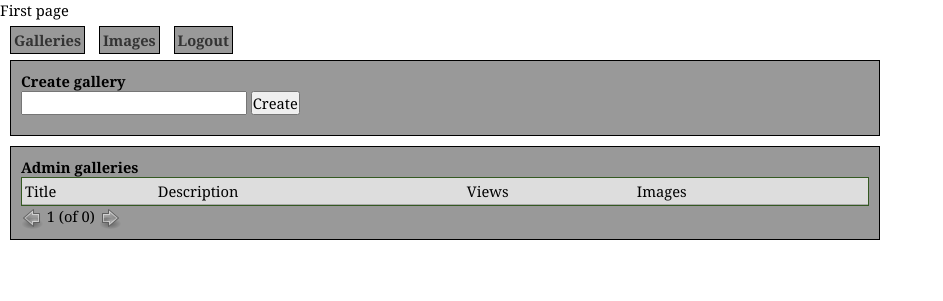
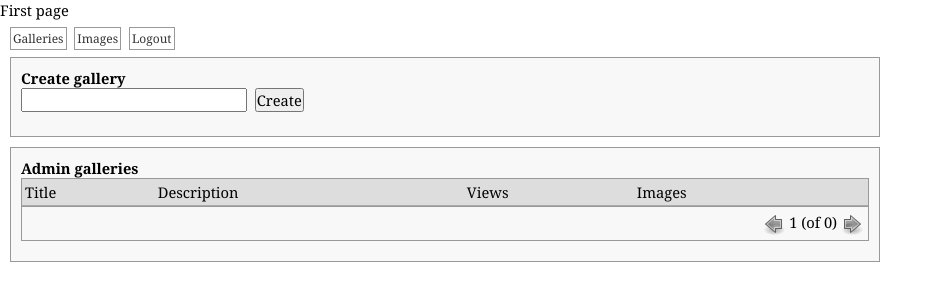
Before and after one commit to RiJo/phphoto, a PHP site: page /index.php?adm=g in a window 1280 px wide. Shown: the top 301 px of the page, without its empty margins (0-943 px from the left). Run offline with PHP 8.4, Linux system fonts and the light colour scheme; the visitor is signed in with stand-in values (Sample User, id 1); data that the repository does not hold is empty.

Commit message:
improved stylesheets

```diff
--- a/src/admin.php
+++ b/src/admin.php
@@ -9,22 +9,22 @@ function phphoto_upload_image() {
         $replace_existing = (isset($_POST['replace']) && $_POST['replace'] == 'true');
 
         if (!in_array(strtolower($extension), $allowed_filetypes)) {
-            echo "\n<div class='error'>not a valid filetype: $extension</div>";
+            echo "\n<div class='message' id='error'>not a valid filetype: $extension</div>";
         }
         elseif (!is_numeric($filesize) || $filesize > IMAGE_MAX_FILESIZE) {
-            echo "\n<div class='error'>the file is too big (".format_byte($filesize)."), allowed is less than ".format_byte(IMAGE_MAX_FILESIZE)."!</div>";
+            echo "\n<div class='message' id='error'>the file is too big (".format_byte($filesize)."), allowed is less than ".format_byte(IMAGE_MAX_FILESIZE)."!</div>";
         }
         else {
             $db = phphoto_db_connect();
             $image_id = store_image($db, $uploaded_image, $replace_existing);
             if ($image_id == INVALID_ID) {
-                echo "\n    <div class='error'>Could not insert the image in the database</div>";
+                echo "\n    <div class='message' id='error'>Could not insert the image in the database</div>";
             }
             elseif ($image_id == -2) {
-                echo "\n    <div class='warning'>Filename already exists in database</div>";
+                echo "\n    <div class='message' id='warning'>Filename already exists in database</div>";
             }
             else {
-                echo "\n    <div class='info'>Image uploaded successfully</div>";
+                echo "\n    <div class='message' id='info'>Image uploaded successfully</div>";
             }
         }
         unlink($uploaded_image['tmp_name']); // delete temp file
@@ -32,7 +32,7 @@ function phphoto_upload_image() {
 
     $filetypes = implode(', ', $allowed_filetypes);
 
-    echo "\n<div class='settings'>";
+    echo "\n<div class='admin'>";
     echo "\n    <h1>Upload image</h1>";
     echo "\n    <p>";
     echo "\n    allowed formats: $filetypes";
@@ -42,8 +42,8 @@ function phphoto_upload_image() {
     echo "\n    <form method='post' action='".CURRENT_PAGE."?".GET_KEY_ADMIN_QUERY."=".GET_VALUE_ADMIN_IMAGE."' enctype='multipart/form-data'>";
     echo "\n        <input type='file' name='image'>";
     echo "\n        <br>";
+    echo "\n        <input type='submit' value='Upload'>";
     echo "\n        <input type='checkbox' name='replace' value='true' id='replace'><label for='replace'>Replace existing</label>";
-    echo "\n        <input type='submit' value='Upload'>";
     echo "\n    </form>";
     echo "\n</div>";
 }
@@ -53,10 +53,10 @@ function phphoto_create_gallery($db) {
         $title = $_POST['title'];
         $sql = "INSERT INTO galleries (title, description, created) VALUES ('$title', '', NOW())";
         if (phphoto_db_query($db, $sql) == 1) {
-            echo "\n    <div class='info'>Gallery has has been added</div>";
+            echo "\n    <div class='message' id='info'>Gallery has has been added</div>";
         }
     }
-    echo "\n<div class='settings'>";
+    echo "\n<div class='admin'>";
     echo "\n    <h1>Create gallery</h1>";
     echo "\n    <form method='post' action='".CURRENT_PAGE."?".GET_KEY_ADMIN_QUERY."=".GET_VALUE_ADMIN_GALLERY."'>";
     echo "\n        <input type='input' name='title' maxlength='255'>";
@@ -68,10 +68,10 @@ function phphoto_create_gallery($db) {
 function phphoto_regenerate_image_thumbnails($db) {
     if(isset($_POST['regenerate_thumbs'])) {
         $regenerated_thumbnails = regenerate_image_thumbnails($db);
-        echo "\n    <div class='info'>$regenerated_thumbnails thumbnails have been regenerated</div>";
+        echo "\n    <div class='message' id='info'>$regenerated_thumbnails thumbnails have been regenerated</div>";
     }
 
-    echo "\n<div class='settings'>";
+    echo "\n<div class='admin'>";
     echo "\n    <h1>Regenerate thumbnails</h1>";
     echo "\n    <p>Note: this may take a while depending on the number of images in the database.</p>";
     echo "\n    <form method='post' action='".CURRENT_PAGE."?".GET_KEY_ADMIN_QUERY."=".GET_VALUE_ADMIN_IMAGE."'>";
@@ -84,11 +84,11 @@ function phphoto_regenerate_image_thumbnails($db) {
 function phphoto_regenerate_gallery_thumbnail($db, $gallery_id) {
     if(isset($_POST['regenerate_thumbs'])) {
         if (regenerate_gallery_thumbnail($db, $gallery_id)) {
-            echo "\n    <div class='info'>Gallery thumbnail have been regenerated</div>";
+            echo "\n    <div class='message' id='info'>Gallery thumbnail have been regenerated</div>";
         }
     }
 
-    echo "\n<div class='settings'>";
+    echo "\n<div class='admin'>";
     echo "\n    <h1>Regenerate thumbnail</h1>";
     echo "\n    <p>Note: this may take a while depending on the number of images in the gallery.</p>";
     echo "\n    <form method='post' action='".CURRENT_PAGE."?".GET_KEY_ADMIN_QUERY."=".GET_VALUE_ADMIN_GALLERY."&".GET_KEY_GALLERY_ID."=$gallery_id'>";
@@ -109,14 +109,14 @@ function phphoto_echo_admin_gallery($db, $gallery_id) {
             // add image
             $sql = "INSERT INTO image_to_gallery (gallery_id, image_id, created) VALUES ($gallery_id, ".$_POST[GET_KEY_IMAGE_ID].", NOW())";
             if (phphoto_db_query($db, $sql) == 1) {
-                echo "\n    <div class='info'>Image has has been added</div>";
+                echo "\n    <div class='message' id='info'>Image has has been added</div>";
             }
         }
         if($_GET[GET_KEY_OPERATION] == GET_VALUE_DELETE && isset($_GET[GET_KEY_IMAGE_ID])) {
             // remove image
             $sql = "DELETE FROM image_to_gallery WHERE gallery_id = $gallery_id AND image_id = ".$_GET[GET_KEY_IMAGE_ID];
             if (phphoto_db_query($db, $sql) == 1) {
-                echo "\n    <div class='info'>Image has has been removed</div>";
+                echo "\n    <div class='message' id='info'>Image has has been removed</div>";
             }
         }
         if ($_GET[GET_KEY_OPERATION] == GET_VALUE_UPDATE && isset($_POST['title']) && isset($_POST['description'])) {
@@ -126,7 +126,7 @@ function phphoto_echo_admin_gallery($db, $gallery_id) {
 
             $sql = "UPDATE galleries SET title = '$title', description = '$description' WHERE id = $gallery_id";
             if (phphoto_db_query($db, $sql) == 1) {
-                echo "\n    <div class='info'>Gallery has been updated</div>";
+                echo "\n    <div class='message' id='info'>Gallery has been updated</div>";
             }
         }
     }
@@ -137,7 +137,7 @@ function phphoto_echo_admin_gallery($db, $gallery_id) {
     $gallery_data = phphoto_db_query($db, $sql);
 
     if (count($gallery_data) != 1) {
-        echo "\n    <div class='error'>Unknown gallery</div>";
+        echo "\n    <div class='message' id='error'>Unknown gallery</div>";
         echo "\n</div>";
         return;
     }
@@ -153,7 +153,7 @@ function phphoto_echo_admin_gallery($db, $gallery_id) {
     array_push($table_data, array('Created',        format_date_time($gallery_data['created'])));
     array_push($table_data, array('&nbsp;',         "<input type='submit' value='Save'>"));
 
-    echo "\n<div class='settings'>";
+    echo "\n<div class='admin'>";
     echo "\n    <h1>Edit gallery</h1>";
     echo "\n    <form method='post' action='".CURRENT_PAGE.'?'.
             GET_KEY_ADMIN_QUERY.'='.GET_VALUE_ADMIN_GALLERY.'&'.
@@ -212,7 +212,7 @@ function phphoto_echo_admin_galleries($db) {
             // delete gallery
             $sql = "DELETE FROM galleries WHERE id = ".$_GET[GET_KEY_GALLERY_ID];
             if (phphoto_db_query($db, $sql) == 1) {
-                echo "\n    <div class='info'>Gallery has has been removed</div>";
+                echo "\n    <div class='message' id='info'>Gallery has has been removed</div>";
             }
         }
     }
@@ -251,10 +251,11 @@ function phphoto_echo_admin_galleries($db) {
         ));
     }
 
-    echo "\n<div class='settings'>";
+    echo "\n<div class='admin'>";
     echo "\n    <h1>Admin galleries</h1>";
     phphoto_to_html_table($header, $data);
 
+    echo "\n    <div class='admin' id='footer'>";
     if ($page_number > 0)
         echo "<a href='".CURRENT_PAGE.'?'.GET_KEY_ADMIN_QUERY.'='.GET_VALUE_ADMIN_GALLERY.'&'.GET_KEY_PAGE_NUMBER.'='.($page_number - 1)."'><img src='./icons/go-previous.png'></a>";
     else
@@ -264,6 +265,7 @@ function phphoto_echo_admin_galleries($db) {
         echo "<a href='".CURRENT_PAGE.'?'.GET_KEY_ADMIN_QUERY.'='.GET_VALUE_ADMIN_GALLERY.'&'.GET_KEY_PAGE_NUMBER.'='.($page_number + 1)."'><img src='./icons/go-next.png'></a>";
     else
         echo "<img src='./icons/go-next-inactive.png'>";
+    echo "\n    </div>";
 
     echo "\n</div>";
 }
@@ -283,7 +285,7 @@ function phphoto_echo_admin_image($db, $image_id) {
 
             $sql = "UPDATE images SET title = '$title', description = '$description' WHERE id = $image_id";
             if (phphoto_db_query($db, $sql) == 1) {
-                echo "\n    <div class='info'>Image has been updated</div>";
+                echo "\n    <div class='message' id='info'>Image has been updated</div>";
             }
         }
     }
@@ -298,7 +300,7 @@ function phphoto_echo_admin_image($db, $image_id) {
         array_push($gallery_names, "<a href='".CURRENT_PAGE.'?'.GET_KEY_ADMIN_QUERY.'='.GET_VALUE_ADMIN_GALLERY.'&'.GET_KEY_GALLERY_ID."=$gallery[id]'>$gallery[title]</a>");
 
     if (count($image_data) != 1) {
-        echo "\n    <div class='error'>Unknown image</div>";
+        echo "\n    <div class='message' id='error'>Unknown image</div>";
         echo "\n</div>";
         return;
     }
@@ -326,7 +328,7 @@ function phphoto_echo_admin_image($db, $image_id) {
     array_push($table_data, array('Created',        format_date_time($image_data['created'])));
     array_push($table_data, array('&nbsp;',         "<input type='submit' value='Save'>"));
 
-    echo "\n<div class='settings'>";
+    echo "\n<div class='admin'>";
     echo "\n    <h1>Edit image</h1>";
     echo "\n    <form method='post' action='".CURRENT_PAGE.'?'.
             GET_KEY_ADMIN_QUERY.'='.GET_VALUE_ADMIN_IMAGE.'&'.
@@ -347,7 +349,7 @@ function phphoto_echo_admin_images($db) {
             // delete image
             $sql = "DELETE FROM images WHERE id = ".$_GET[GET_KEY_IMAGE_ID];
             if (phphoto_db_query($db, $sql) == 1) {
-                echo "\n    <div class='info'>Image has has been removed</div>";
+                echo "\n    <div class='message' id='info'>Image has has been removed</div>";
             }
         }
     }
@@ -392,10 +394,11 @@ function phphoto_echo_admin_images($db) {
         ));
     }
 
-    echo "\n<div class='settings'>";
+    echo "\n<div class='admin'>";
     echo "\n    <h1>Admin images</h1>";
     phphoto_to_html_table($header, $data);
 
+    echo "\n    <div class='admin' id='footer'>";
     if ($page_number > 0)
         echo "<a href='".CURRENT_PAGE.'?'.GET_KEY_ADMIN_QUERY.'='.GET_VALUE_ADMIN_IMAGE.'&'.GET_KEY_PAGE_NUMBER.'='.($page_number - 1)."'><img src='./icons/go-previous.png'></a>";
     else
@@ -405,6 +408,7 @@ function phphoto_echo_admin_images($db) {
         echo "<a href='".CURRENT_PAGE.'?'.GET_KEY_ADMIN_QUERY.'='.GET_VALUE_ADMIN_IMAGE.'&'.GET_KEY_PAGE_NUMBER.'='.($page_number + 1)."'><img src='./icons/go-next.png'></a>";
     else
         echo "<img src='./icons/go-next-inactive.png'>";
+    echo "\n    </div>";
 
     echo "\n</div>";
 }
--- a/src/index.php
+++ b/src/index.php
@@ -15,6 +15,7 @@
         <meta http-equiv='Content-Type' content='text/html; charset=<?php echo GALLERY_CHARSET; ?>'>
         <meta http-equiv='Content-Language' content='<?php echo GALLERY_LANGUAGE; ?>'>
         <link rel='stylesheet' href='./themes/<?php echo GALLERY_THEME; ?>/gallery.css' type='text/css'>
+        <link rel='stylesheet' href='./themes/<?php echo GALLERY_THEME; ?>/admin.css' type='text/css'>
     </head>
     <body>
         <a href='index.php'>First page</a>
--- a/src/themes/default/admin.css
+++ b/src/themes/default/admin.css
@@ -1,40 +1,76 @@
-* {
-    margin: 0;
-    padding: 0;
-    font-family:  georgia,"new century schoolbook", serif;
-    font-size: 11pt;
-    color: #000000;
+
+/* DIV */
+
+div.admin {
+    border: 1px #999999 solid;
+    background-color: #f8f8f8;
+    padding: 10px;
+    margin: 0 0 10px 0;
+    overflow: auto;
 }
 
-/* TEXT */
-
-a {
-    text-decoration: none;
-    color: #333333;
+div.admin#footer {
+    border: 1px #999999 solid;
+    border-top: none;
+    background-color: transparent;
+    text-align: right;
+    padding: 5px;
+    overflow: auto;
 }
 
-a:hover {
-    color: #000000;
+div.message {
+    margin-bottom: 10px;
 }
 
-/* IMAGE */
-
-img {
-    border: 0;
-    vertical-align: middle;
+div.message#info {
+    color: #009900;
+    background-color: #cccccc;
+    border: 1px #009900 solid;
 }
 
-/* FORM */
+div.message#warning {
+    color: #aeb00a;
+    background-color: #cccccc;
+    border: 1px #aeb00a solid;
+}
 
-form {
+div.message#error {
+    color: #ff0000;
+    background-color: #cccccc;
+    border: 1px #ff0000 solid;
+}
+
+/* LIST */
+
+ul {
     margin-bottom: 10px;
+    font-size: 8pt;
+}
+
+ul li {
+    margin-right: 5px;
+    background-color: transparent;
+    display: inline;
+
+    font-weight: none;
+}
+
+ul li a {
+    border: 1px #999999 solid;
+    font-size: 9pt;
+    padding: 2px;
+}
+
+ul li a:hover {
+    background-color: #f8f8f8;
+    border: 1px #000000 solid;
 }
 
 /* TABLE */
 
 table {
     width: 100%;
-    border: 1px #345921 solid;
+    border: 1px #999999 solid;
     border-spacing: 0px;
 }
 
@@ -56,121 +92,13 @@ table tr.data1 td {
     background-color: #dddddd;
 }
 
-/* LIST */
+/* FORM */
 
-ul {
+form {
     margin-bottom: 10px;
 }
 
-li {
-    margin-right: 10px;
-    padding: 3px;
-    border: 1px #000000 solid;
-    background-color: #999999;
-    display: inline;
-    font-weight: bold;
+input {
+    margin-bottom: 4px;
+    margin-right: 4px;
 }
-
-/* DIV */
-
-div.settings {
-    border: 1px #000000 solid;
-    background-color: #999999;
-    padding: 10px;
-    margin: 0 0 10px 0;
-    overflow: auto;
-}
-
-div.container {
-    border: 1px #3c3824 solid;
-    background-color: #4F4A2F;
-    padding: 10px;
-    overflow: auto;
-}
-
-div.container h1 {
-    color: #bdb182;
-    font-weight: bold;
-}
-
-div.container h3 {
-    color: #000000;
-    font-size: 7pt;
-    font-weight: none;
-    font-style: italic;
-}
-
-div.container p {
-    margin-bottom: 10px;
-    color: #a49a71;
-}
-
-div.footer {
-    border: 1px #3c3824 solid;
-    border-top: none;
-    background-color: #756E45;
-    text-align: right;
-    padding: 5px;
-    overflow: auto;
-}
-
-div.gallery {
-    /* border: 1px #3c3824 solid; */
-    /* background-color: #756E45; */
-    background-image: url(gallery.gif);
-    background-color: transparent;
-    margin: 3px;
-    float: left;
-    width: 250px;
-    height: 200px;
-    overflow: hidden;
-    text-align: center;
-}
-
-div.gallery img.thumbnail {
-    margin: 10px auto 0 auto;
-    border: 1px #000000 solid;
-}
-
-div.image {
-    /* border: 1px #3c3824 solid; */
-    /* background-color: #756E45; */
-    background-image: url(image.gif);
-    background-color: transparent;
-    margin: 3px;
-    float: left;
-    width: 200px;
-    height: 180px;
-    overflow: hidden;
-    text-align: center;
-}
-
-div.image img.thumbnail {
-    margin: 10px auto 0 auto;
-    border: 1px #000000 solid;
-}
-
-div.image p {
-    color: #222222;
-}
-
-div.info {
-    margin-bottom: 10px;
-    color: #009900;
-    background-color: #cccccc;
-    border: 1px #009900 solid;
-}
-
-div.warning {
-    margin-bottom: 10px;
-    color: #aeb00a;
-    background-color: #cccccc;
-    border: 1px #aeb00a solid;
-}
-
-div.error {
-    margin-bottom: 10px;
-    color: #ff0000;
-    background-color: #cccccc;
-    border: 1px #ff0000 solid;
-}
--- a/src/themes/default/gallery.css
+++ b/src/themes/default/gallery.css
@@ -24,62 +24,7 @@ img {
     vertical-align: middle;
 }
 
-/* FORM */
-
-form {
-    margin-bottom: 10px;
-}
-
-/* TABLE */
-
-table {
-    width: 100%;
-    border: 1px #345921 solid;
-    border-spacing: 0px;
-}
-
-table tr td {
-    padding: 3px;
-    border-bottom: 1px #cccccc solid;
-}
-
-table tr.header td {
-    background-color: #dddddd;
-    border-bottom: 1px #aaaaaa solid;
-}
-
-table tr.data0 td {
-    background-color: #eeeeee;
-}
-
-table tr.data1 td {
-    background-color: #dddddd;
-}
-
-/* LIST */
-
-ul {
-    margin-bottom: 10px;
-}
-
-li {
-    margin-right: 10px;
-    padding: 3px;
-    border: 1px #000000 solid;
-    background-color: #999999;
-    display: inline;
-    font-weight: bold;
-}
-
 /* DIV */
-
-div.settings {
-    border: 1px #000000 solid;
-    background-color: #999999;
-    padding: 10px;
-    margin: 0 0 10px 0;
-    overflow: auto;
-}
 
 div.container {
     border: 1px #3c3824 solid;
@@ -114,9 +59,9 @@ div.footer {
     overflow: auto;
 }
 
+/* GALLERY: GALLERIES */
+
 div.gallery {
-    /* border: 1px #3c3824 solid; */
-    /* background-color: #756E45; */
     background-image: url(gallery.gif);
     background-color: transparent;
     margin: 3px;
@@ -132,9 +77,13 @@ div.gallery img.thumbnail {
     border: 1px #000000 solid;
 }
 
+div.gallery p {
+    color: #222222;
+}
+
+/* GALLERY: IMAGES */
+
 div.image {
-    /* border: 1px #3c3824 solid; */
-    /* background-color: #756E45; */
     background-image: url(image.gif);
     background-color: transparent;
     margin: 3px;
@@ -153,24 +102,3 @@ div.image img.thumbnail {
 div.image p {
     color: #222222;
 }
-
-div.info {
-    margin-bottom: 10px;
-    color: #009900;
-    background-color: #cccccc;
-    border: 1px #009900 solid;
-}
-
-div.warning {
-    margin-bottom: 10px;
-    color: #aeb00a;
-    background-color: #cccccc;
-    border: 1px #aeb00a solid;
-}
-
-div.error {
-    margin-bottom: 10px;
-    color: #ff0000;
-    background-color: #cccccc;
-    border: 1px #ff0000 solid;
-}
```
